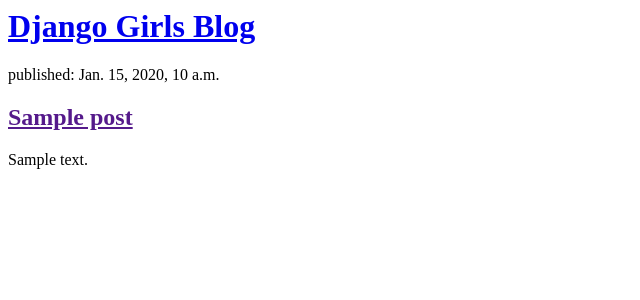
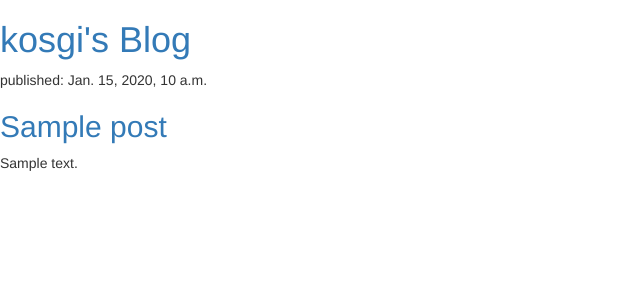
Before and after one commit to kosginitin/my-first-blog, a Django app: page / in a window 1280 px wide. Shown: the top 300 px of the page, without its empty margins (0-640 px from the left). Run offline with Django 3.2, Linux system fonts and the light colour scheme; tables that the repository leaves empty hold one stand-in row (values such as "Sample post"); some libraries are stand-ins or nearby versions.

Commit message:
Changed the HTML for the site.

```diff
--- a/blog/templates/blog/post_list.html
+++ b/blog/templates/blog/post_list.html
@@ -1,5 +1,11 @@
+<html>
+	<head>
+	<link rel="stylesheet" href="//maxcdn.bootstrapcdn.com/bootstrap/3.2.0/css/bootstrap.min.css">
+	<link rel="stylesheet" href="//maxcdn.bootstrapcdn.com/bootstrap/3.2.0/css/bootstrap-theme.min.css">
+	<title>Kosgi's blog</title>
+	<head>
 	<div>
-    <h1><a href="/">Django Girls Blog</a></h1>
+    		<h1><a href="/">kosgi's Blog</a></h1>
 	</div>
 
 	{% for post in posts %}
@@ -9,3 +15,4 @@
         	<p>{{ post.text|linebreaksbr }}</p>
         </div>
 	{% endfor %}
+</html>
```
Lines whose indentation alone changed are shown as unchanged.
